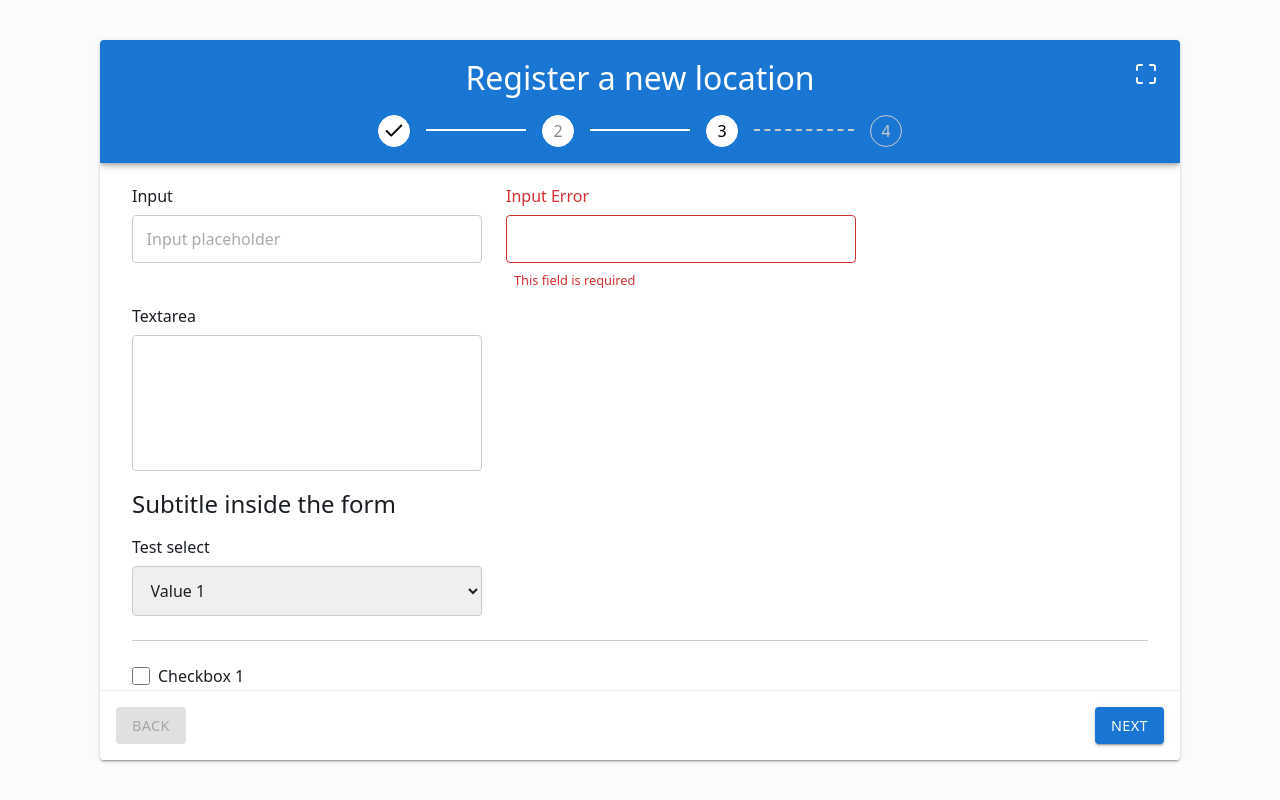
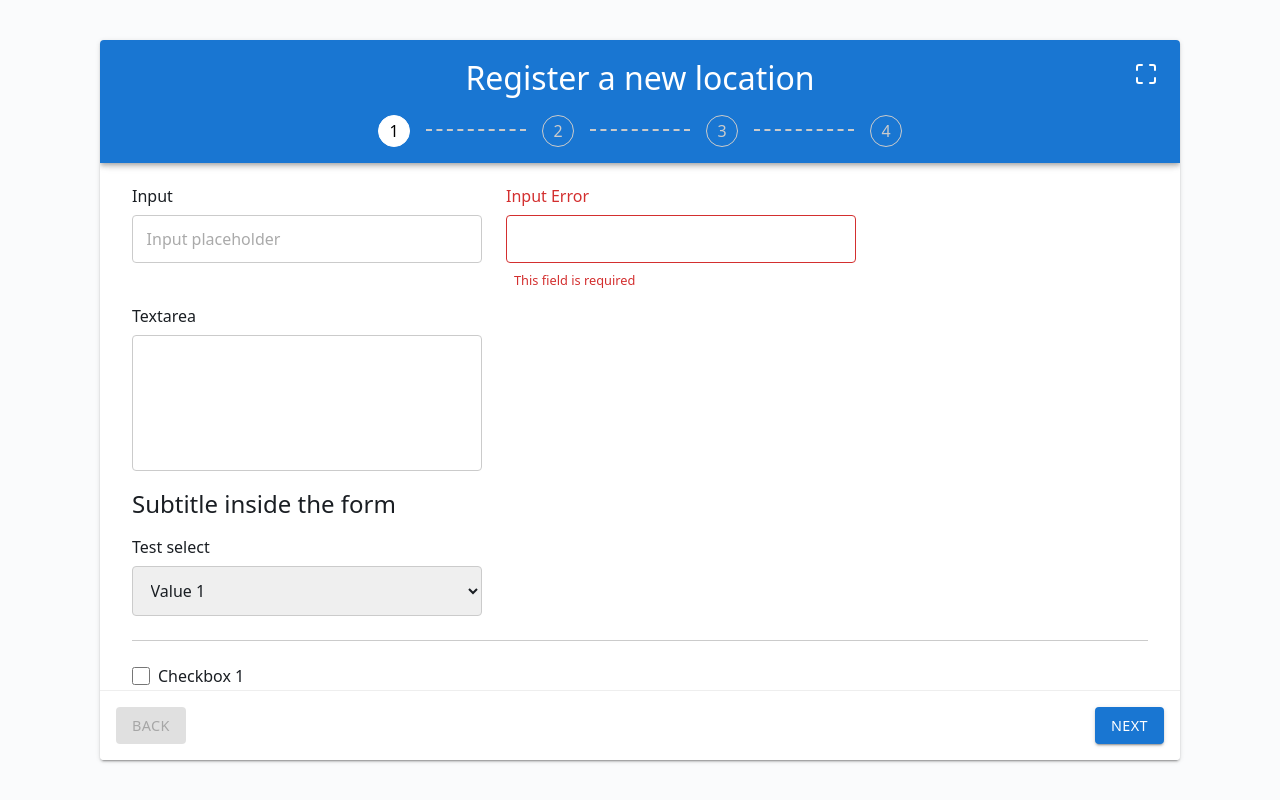
Before and after one commit to BalazsGyulai/ws2026-s17-r1-250, a React (Vite) app in the folder phase-2-src/: page / in a window 1280 px wide. Built offline with nearby package versions, Linux system fonts and the light colour scheme.

Commit message:
2.1.2 - steps - you can navigate by the buttons in the nav and by the buttins in the footer, it also changes its display in the navigation field

```diff
--- a/phase-2-src/src/App.jsx
+++ b/phase-2-src/src/App.jsx
@@ -2,12 +2,20 @@ import { useState } from "react";
 import viteLogo from "/vite.svg";
 import "./App.css";
 import Header from "./components/Header";
+import Footer from "./components/Footer";
 
 function App() {
+  const [steps, setSteps] = useState(0);
+
+  const changeStepsHandler = (val) => {
+    setSteps(val);
+    console.log(val);
+  };
+
   return (
     <>
       <article class="container">
-        <Header />
+        <Header steps={steps} changeStepsHandler={changeStepsHandler} />
 
         <main class="main">
           <div class="input-row">
@@ -135,12 +143,7 @@ function App() {
           </div>
         </main>
 
-        <footer class="footer">
-          <button class="btn" disabled>
-            Back
-          </button>
-          <button class="btn">Next</button>
-        </footer>
+        <Footer steps={steps} changeStepsHandler={changeStepsHandler} />
       </article>
     </>
   );
--- /dev/null
+++ b/phase-2-src/src/components/Footer.jsx
@@ -0,0 +1,36 @@
+import React from "react";
+
+const Footer = (props) => {
+  const NextStepHandler = () => {
+    const nextValue = props.steps + 1;
+
+    if (nextValue < 4) {
+      props.changeStepsHandler(nextValue);
+    }
+  };
+
+  const PrevStepHandler = () => {
+    const prevValue = props.steps - 1;
+
+    if (prevValue >= 0) {
+      props.changeStepsHandler(prevValue);
+    }
+  };
+
+  return (
+    <footer class="footer">
+      <button
+        class="btn"
+        onClick={PrevStepHandler}
+        disabled={props.steps == 0 ? true : false}
+      >
+        Back
+      </button>
+      <button class="btn" onClick={NextStepHandler}>
+        Next
+      </button>
+    </footer>
+  );
+};
+
+export default Footer;
--- a/phase-2-src/src/components/Header.jsx
+++ b/phase-2-src/src/components/Header.jsx
@@ -3,7 +3,7 @@ import check from "../assets/check.svg";
 import maximize from "../assets/maximize.svg";
 import minimize from "../assets/minimize.svg";
 
-const Header = () => {
+const Header = (props) => {
   const [fullscreen, setFullscreen] = useState(false); // for changing the fullsize icon
 
   const FullScreenHandler = () => {
@@ -20,16 +20,50 @@ const Header = () => {
     <header className="header">
       <h1>Register a new location</h1>
       <div className="steps">
-        <button className="step done">
-          <img src={check} alt="Check" />
+        <button
+          className={`step ${
+            props.steps == 0 ? `current` : 0 < props.steps ? `done` : `dashed`
+          }`}
+          disabled={props.steps == 3 ? true : false}
+          onClick={() => props.changeStepsHandler(0)}
+        >
+          {props.steps == 3 ? <img src={check} alt="Check" /> : `1`}
         </button>
-        <div className="step-divider"></div>
-        <button className="step done">2</button>
-        <div className="step-divider"></div>
-        <button className="step current">3</button>
-        <div className="step-divider dashed"></div>
-        <button className="step" disabled>
-          4
+        <div
+          className={`step-divider ${props.steps < 1 ? `dashed` : ``}`}
+        ></div>
+        <button
+          className={`step ${
+            props.steps == 1 ? `current` : 1 < props.steps ? `done` : `dashed`
+          }`}
+          disabled={props.steps == 3 ? true : 1 < props.steps ? false : true}
+          onClick={() => props.changeStepsHandler(1)}
+        >
+          {props.steps == 3 ? <img src={check} alt="Check" /> : `2`}
+        </button>
+        <div
+          className={`step-divider ${props.steps < 2 ? `dashed` : ``}`}
+        ></div>
+        <button
+          className={`step ${
+            props.steps == 2 ? `current` : 2 < props.steps ? `done` : `dashed`
+          }`}
+          disabled={props.steps == 3 ? true : 2 < props.steps ? false : true}
+          onClick={() => props.changeStepsHandler(2)}
+        >
+          {props.steps == 3 ? <img src={check} alt="Check" /> : `3`}
+        </button>
+        <div
+          className={`step-divider ${props.steps < 3 ? `dashed` : ``}`}
+        ></div>
+        <button
+          className={`step ${
+            props.steps == 3 ? `current` : 3 < props.steps ? `done` : `dashed`
+          }`}
+          disabled={true}
+          onClick={() => props.changeStepsHandler(3)}
+        >
+          {props.steps == 3 ? <img src={check} alt="Check" /> : `4`}
         </button>
       </div>
 
```
